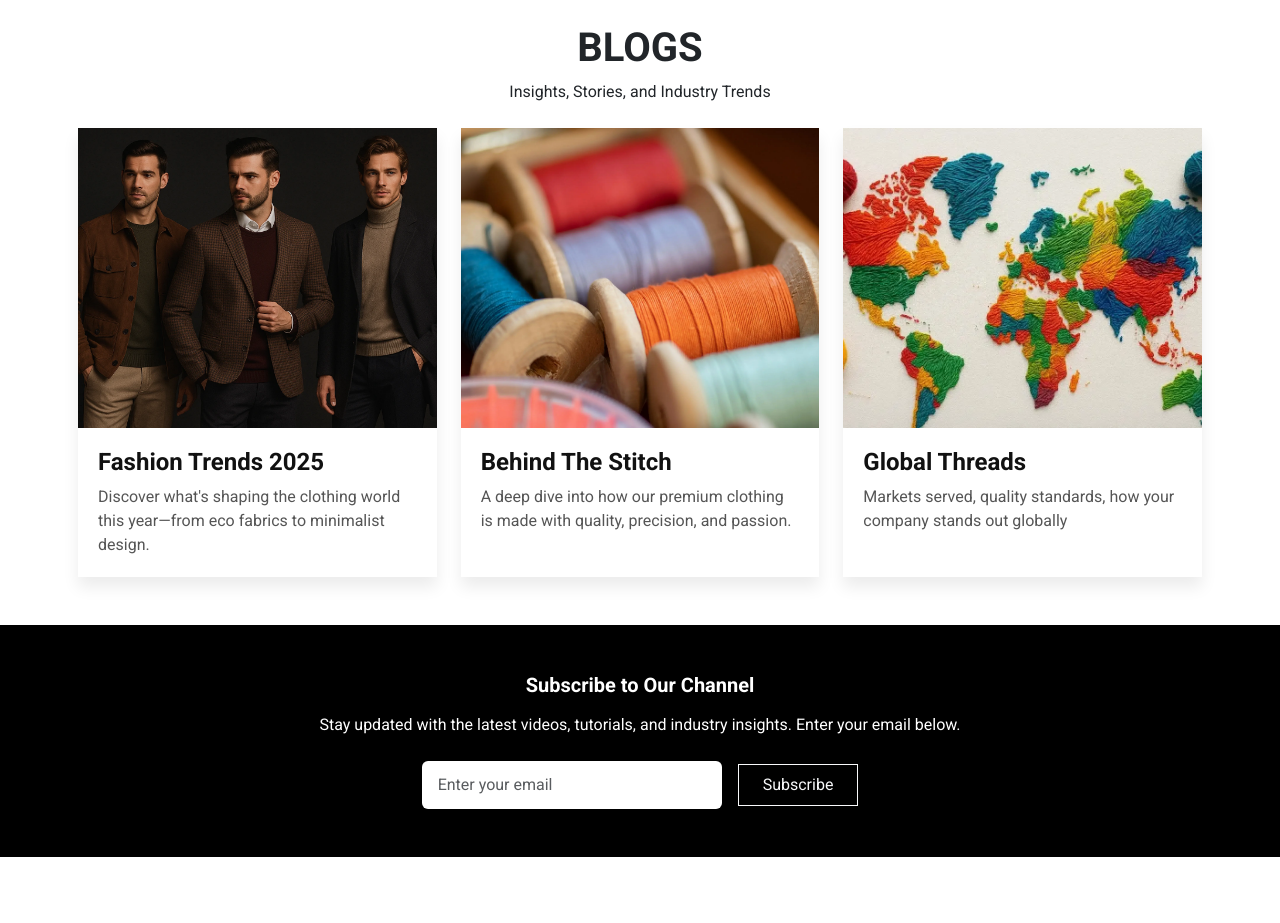
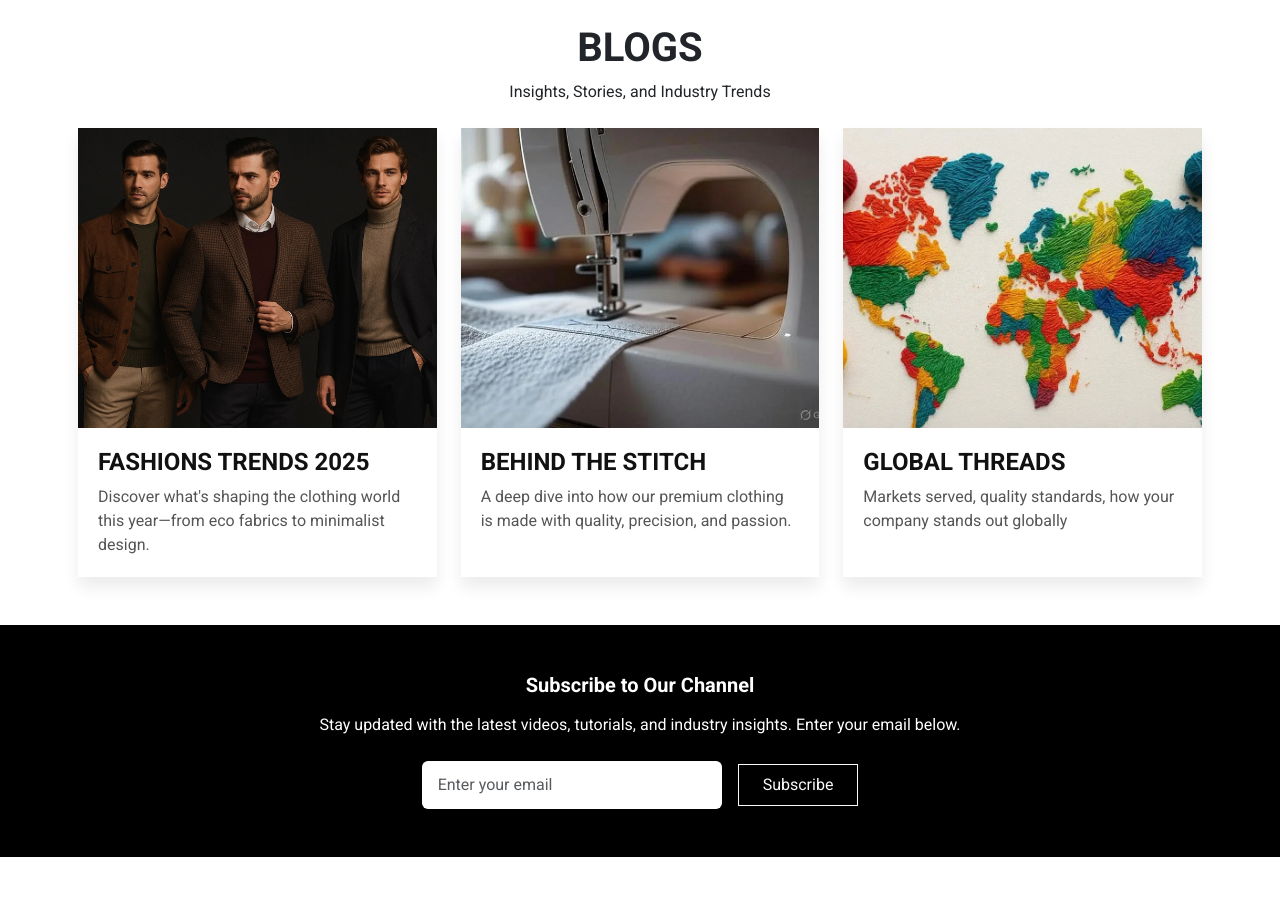
Before and after one commit to Zeeshanprojects/PTX-2, a React (Create React App) app in the folder PTX-2/ptx-2/: page / in a window 1280 px wide. Shown: the part 4360-5283 px from the top of the page. Built offline with nearby package versions, Linux system fonts and the light colour scheme.

Commit message:
code updated

```diff
--- a/PTX-2/ptx-2/src/Images/Image.js
+++ b/PTX-2/ptx-2/src/Images/Image.js
@@ -9,7 +9,7 @@ const Image = {
   slider5: require("./Sliderimage-5.webp"),
   slider6: require("./Sliderimage-6.webp"),
   Blog1: require("./Blog-image.webp"),
-  Blog2: require("./Stitch.webp"),
+  Blog2: require("./Blog-image2.webp"),
   Blog3: require("./Blog-3.webp"),
   latestproduct1: require("./latestproduct1.jpg"),
   latestproduct2: require("./latestproduct2.jpg"),
--- a/PTX-2/ptx-2/src/Pages/Home.jsx
+++ b/PTX-2/ptx-2/src/Pages/Home.jsx
@@ -574,7 +574,7 @@ export default function Home() {
                   />
                 </div>
                 <div className="blog-body">
-                  <h3 className="blog-heading">Fashion Trends 2025</h3>
+                  <h3 className="blog-heading">FASHIONS TRENDS 2025</h3>
                   <p className="blog-text">
                     Discover what's shaping the clothing world this year—from
                     eco fabrics to minimalist design.
@@ -603,7 +603,7 @@ export default function Home() {
                   />
                 </div>
                 <div className="blog-body">
-                  <h3 className="blog-heading">Behind The Stitch</h3>
+                  <h3 className="blog-heading">BEHIND THE STITCH</h3>
                   <p className="blog-text">
                     A deep dive into how our premium clothing is made with
                     quality, precision, and passion.
@@ -632,7 +632,7 @@ export default function Home() {
                   />
                 </div>
                 <div className="blog-body">
-                  <h3 className="blog-heading">Global Threads</h3>
+                  <h3 className="blog-heading">GLOBAL THREADS</h3>
                   <p className="blog-text">
                     Markets served, quality standards, how your company stands
                     out globally
```
Also changed, not shown: PTX-2/ptx-2/src/Images/Blog-image2.webp (added).
